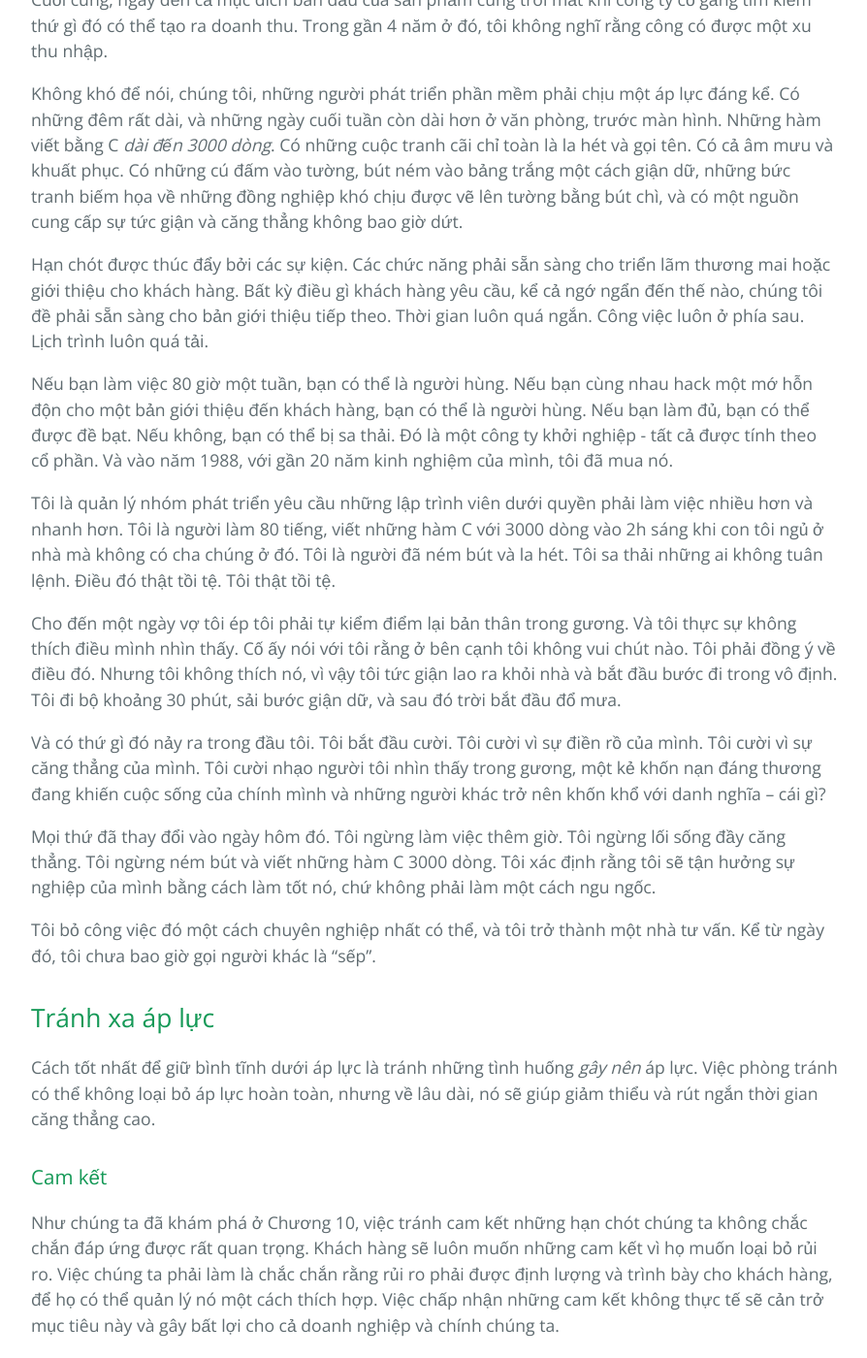
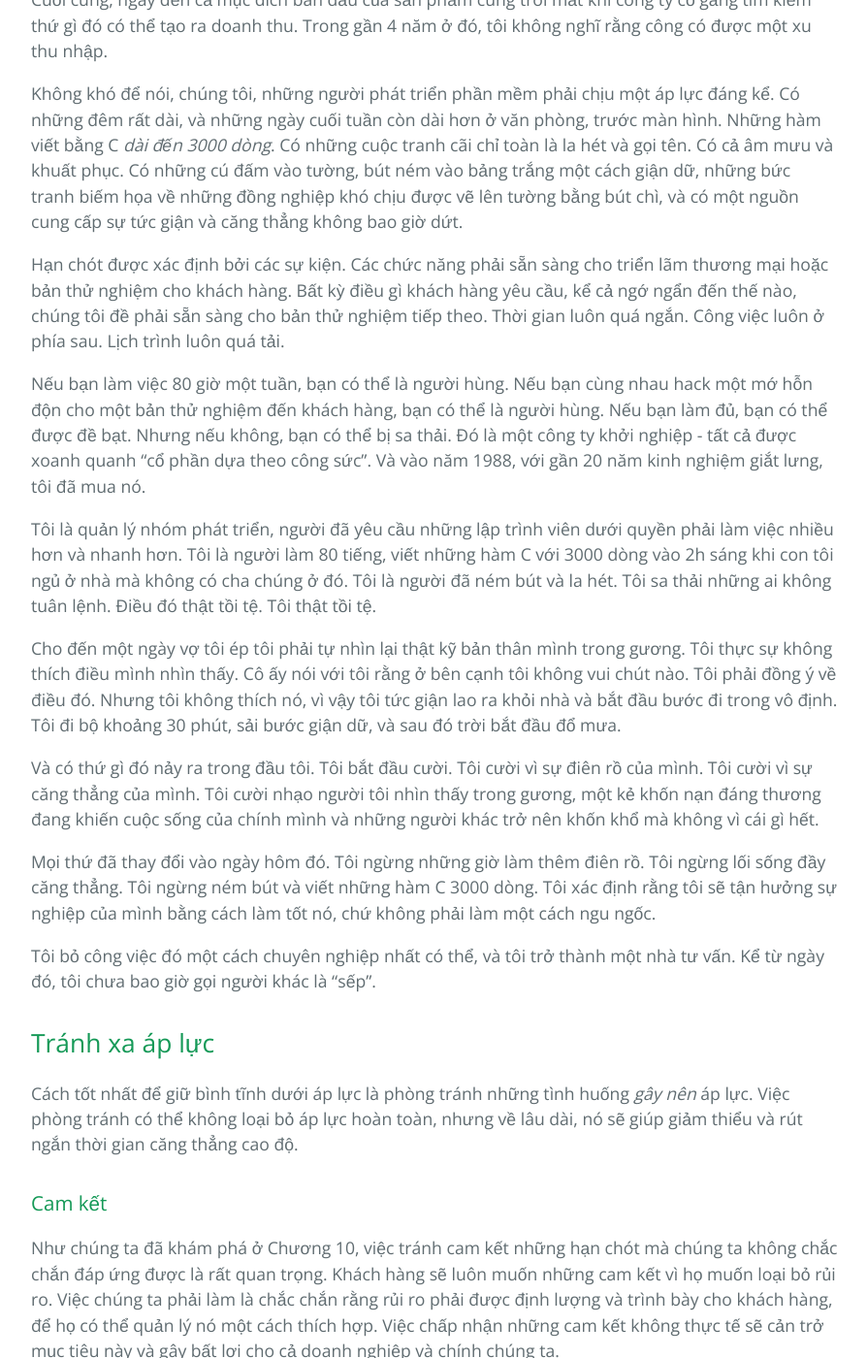
Before and after one commit to HaiBV/haibv.github.io, a Jekyll site: the page built from clean-coder/chapter-11-pressure.md, in a window 1280 px wide and 1400 px high, scrolled down 1535 px. Shown: the whole window at 97% size, without its empty margins (192-1086 px from the left). Built offline with Jekyll 4.4.1, drawn with Linux system fonts in a browser that asks for light colours; our own code applies the rules of GitHub Pages for plain Markdown files; some of the changed text lies outside the part shown.

Commit message:
Book - The Clean Coder - Correction - C11

```diff
--- a/clean-coder/chapter-11-pressure.md
+++ b/clean-coder/chapter-11-pressure.md
@@ -20,33 +20,33 @@ Tầm nhìn ban đầu của sản phẩm có vẻ tốt, nhưng dường như k
 
 Không khó để nói, chúng tôi, những người phát triển phần mềm phải chịu một áp lực đáng kể. Có những đêm rất dài, và những ngày cuối tuần còn dài hơn ở văn phòng, trước màn hình. Những hàm viết bằng C _dài đến 3000 dòng_. Có những cuộc tranh cãi chỉ toàn là la hét và gọi tên. Có cả âm mưu và khuất phục. Có những cú đấm vào tường, bút ném vào bảng trắng một cách giận dữ, những bức tranh biếm họa về những đồng nghiệp khó chịu được vẽ lên tường bằng bút chì, và có một nguồn cung cấp sự tức giận và căng thẳng không bao giờ dứt.
 
-Hạn chót được thúc đẩy bởi các sự kiện. Các chức năng phải sẵn sàng cho triển lãm thương mai hoặc giới thiệu cho khách hàng. Bất kỳ điều gì khách hàng yêu cầu, kể cả ngớ ngẩn đến thế nào, chúng tôi đề phải sẵn sàng cho bản giới thiệu tiếp theo. Thời gian luôn quá ngắn. Công việc luôn ở phía sau. Lịch trình luôn quá tải.
+Hạn chót được xác định bởi các sự kiện. Các chức năng phải sẵn sàng cho triển lãm thương mại hoặc bản thử nghiệm cho khách hàng. Bất kỳ điều gì khách hàng yêu cầu, kể cả ngớ ngẩn đến thế nào, chúng tôi đề phải sẵn sàng cho bản thử nghiệm tiếp theo. Thời gian luôn quá ngắn. Công việc luôn ở phía sau. Lịch trình luôn quá tải.
 
-Nếu bạn làm việc 80 giờ một tuần, bạn có thể là người hùng. Nếu bạn cùng nhau hack một mớ hỗn độn cho một bản giới thiệu đến khách hàng, bạn có thể là người hùng. Nếu bạn làm đủ, bạn có thể được đề bạt. Nếu không, bạn có thể bị sa thải. Đó là một công ty khởi nghiệp - tất cả được tính theo cổ phần. Và vào năm 1988, với gần 20 năm kinh nghiệm của mình, tôi đã mua nó.
+Nếu bạn làm việc 80 giờ một tuần, bạn có thể là người hùng. Nếu bạn cùng nhau hack một mớ hỗn độn cho một bản thử nghiệm đến khách hàng, bạn có thể là người hùng. Nếu bạn làm đủ, bạn có thể được đề bạt. Nhưng nếu không, bạn có thể bị sa thải. Đó là một công ty khởi nghiệp - tất cả được xoanh quanh "cổ phần dựa theo công sức". Và vào năm 1988, với gần 20 năm kinh nghiệm giắt lưng, tôi đã mua nó.
 
-Tôi là quản lý nhóm phát triển yêu cầu những lập trình viên dưới quyền phải làm việc nhiều hơn và nhanh hơn. Tôi là người làm 80 tiếng, viết những hàm C với 3000 dòng vào 2h sáng khi con tôi ngủ ở nhà mà không có cha chúng ở đó. Tôi là người đã ném bút và la hét. Tôi sa thải những ai không tuân lệnh. Điều đó thật tồi tệ. Tôi thật tồi tệ.
+Tôi là quản lý nhóm phát triển, người đã yêu cầu những lập trình viên dưới quyền phải làm việc nhiều hơn và nhanh hơn. Tôi là người làm 80 tiếng, viết những hàm C với 3000 dòng vào 2h sáng khi con tôi ngủ ở nhà mà không có cha chúng ở đó. Tôi là người đã ném bút và la hét. Tôi sa thải những ai không tuân lệnh. Điều đó thật tồi tệ. Tôi thật tồi tệ.
 
-Cho đến một ngày vợ tôi ép tôi phải tự kiểm điểm lại bản thân trong gương. Và tôi thực sự không thích điều mình nhìn thấy. Cố ấy nói với tôi rằng ở bên cạnh tôi không vui chút nào. Tôi phải đồng ý về điều đó. Nhưng tôi không thích nó, vì vậy tôi tức giận lao ra khỏi nhà và bắt đầu bước đi trong vô định. Tôi đi bộ khoảng 30 phút, sải bước giận dữ, và sau đó trời bắt đầu đổ mưa.
+Cho đến một ngày vợ tôi ép tôi phải tự nhìn lại thật kỹ bản thân mình trong gương. Tôi thực sự không thích điều mình nhìn thấy. Cô ấy nói với tôi rằng ở bên cạnh tôi không vui chút nào. Tôi phải đồng ý về điều đó. Nhưng tôi không thích nó, vì vậy tôi tức giận lao ra khỏi nhà và bắt đầu bước đi trong vô định. Tôi đi bộ khoảng 30 phút, sải bước giận dữ, và sau đó trời bắt đầu đổ mưa.
 
-Và có thứ gì đó nảy ra trong đầu tôi. Tôi bắt đầu cười. Tôi cười vì sự điền rồ của mình. Tôi cười vì sự căng thẳng của mình. Tôi cười nhạo người tôi nhìn thấy trong gương, một kẻ khốn nạn đáng thương đang khiến cuộc sống của chính mình và những người khác trở nên khốn khổ với danh nghĩa -- cái gì?
+Và có thứ gì đó nảy ra trong đầu tôi. Tôi bắt đầu cười. Tôi cười vì sự điên rồ của mình. Tôi cười vì sự căng thẳng của mình. Tôi cười nhạo người tôi nhìn thấy trong gương, một kẻ khốn nạn đáng thương đang khiến cuộc sống của chính mình và những người khác trở nên khốn khổ mà không vì cái gì hết.
 
-Mọi thứ đã thay đổi vào ngày hôm đó. Tôi ngừng làm việc thêm giờ. Tôi ngừng lối sống đầy căng thẳng. Tôi ngừng ném bút và viết những hàm C 3000 dòng. Tôi xác định rằng tôi sẽ tận hưởng sự nghiệp của mình bằng cách làm tốt nó, chứ không phải làm một cách ngu ngốc.
+Mọi thứ đã thay đổi vào ngày hôm đó. Tôi ngừng những giờ làm thêm điên rồ. Tôi ngừng lối sống đầy căng thẳng. Tôi ngừng ném bút và viết những hàm C 3000 dòng. Tôi xác định rằng tôi sẽ tận hưởng sự nghiệp của mình bằng cách làm tốt nó, chứ không phải làm một cách ngu ngốc.
 
 Tôi bỏ công việc đó một cách chuyên nghiệp nhất có thể, và tôi trở thành một nhà tư vấn. Kể từ ngày đó, tôi chưa bao giờ gọi người khác là "sếp".
 
 ## Tránh xa áp lực
 
-Cách tốt nhất để giữ bình tĩnh dưới áp lực là tránh những tình huống _gây nên_ áp lực. Việc phòng tránh có thể không loại bỏ áp lực hoàn toàn, nhưng về lâu dài, nó sẽ giúp giảm thiểu và rút ngắn thời gian căng thẳng cao.
+Cách tốt nhất để giữ bình tĩnh dưới áp lực là phòng tránh những tình huống _gây nên_ áp lực. Việc phòng tránh có thể không loại bỏ áp lực hoàn toàn, nhưng về lâu dài, nó sẽ giúp giảm thiểu và rút ngắn thời gian căng thẳng cao độ.
 
 ### Cam kết
 
-Như chúng ta đã khám phá ở Chương 10, việc tránh cam kết những hạn chót chúng ta không chắc chắn đáp ứng được rất quan trọng. Khách hàng sẽ luôn muốn những cam kết vì họ muốn loại bỏ rủi ro. Việc chúng ta phải làm là chắc chắn rằng rủi ro phải được định lượng và trình bày cho khách hàng, để họ có thể quản lý nó một cách thích hợp. Việc chấp nhận những cam kết không thực tế sẽ cản trở mục tiêu này và gây bất lợi cho cả doanh nghiệp và chính chúng ta.
+Như chúng ta đã khám phá ở Chương 10, việc tránh cam kết những hạn chót mà chúng ta không chắc chắn đáp ứng được là rất quan trọng. Khách hàng sẽ luôn muốn những cam kết vì họ muốn loại bỏ rủi ro. Việc chúng ta phải làm là chắc chắn rằng rủi ro phải được định lượng và trình bày cho khách hàng, để họ có thể quản lý nó một cách thích hợp. Việc chấp nhận những cam kết không thực tế sẽ cản trở mục tiêu này và gây bất lợi cho cả doanh nghiệp và chính chúng ta.
 
-Đôi khi chúng ta đặt ra những cam kết. Đôi khi chúng nhận ra khách hàng của mình đã hứa với người dùng mà không tham khảo ý kiến của chúng ta. Khi việc này xảy ra chúng ta có trách nhiệm giúp khách hàng tìm cách đám ứng những cam kết đó. Tuy nhiên, chúng ta _không_ có trách nhiệm phải _chấp nhận_ các cam kết đó.
+Đôi khi những cam kết được đặt ra cho chúng ta. Đôi khi chúng nhận ra bộ phận kinh doanh của công ty đã hứa với khách hàng mà không tham khảo ý kiến của chúng ta. Khi việc này xảy ra chúng ta có vinh dự được giúp bộ phận kinh doanh tìm cách đám ứng những cam kết đó. Tuy nhiên, chúng ta _không_ có trách nhiệm phải _chấp nhận_ các cam kết đó.
 
-Phân biệt rõ việc này rất quan trọng. Những người chuyên nghiệp luôn giúp đỡ khách hàng tìm cách đạt được mục đích cuối cùng. Nhưng những người chuyên nghiệp không nhất thiết phải chấp nhận những cam kết đặt ra bởi khách hàng. Bởi vì cuối cùng, nếu chúng ta không tìm được cách nào đáp ứng được lời hứa của khách hàng, thì người đặt ra lời hứa đó phải nhận trách nhiệm.
+Phân biệt rõ việc này rất quan trọng. Những người chuyên nghiệp luôn giúp đỡ bộ phận kinh doanh tìm cách đạt được mục tiêu cuối cùng. Nhưng những người chuyên nghiệp không nhất thiết phải chấp nhận những cam kết đặt ra bởi bộ phận kinh doanh. Bởi vì cuối cùng, nếu chúng ta không tìm được cách nào đáp ứng được lời hứa của bộ phận kinh doanh, thì người đặt ra lời hứa đó phải nhận trách nhiệm.
 
-Nói thì rất dễ. Nhưng khi khách hàng của bạn thất bại, và tiền lương của bạn bị chậm do không đáp ứng cam kết, rất khó để không cảm thấy áp lực. Nhưng nếu bạn hành xử một cách chuyên nghiệp, ít nhất bạn có thể ngẩng cao đầu để tìm một công việc mới.
+Nói thì rất dễ. Nhưng khi bộ phận kinh doanh của công ty thất bại, và tiền lương của bạn bị chậm do không đáp ứng cam kết, rất khó để không cảm thấy áp lực. Nhưng nếu bạn hành xử một cách chuyên nghiệp, ít nhất bạn có thể ngẩng cao đầu để tìm một công việc mới.
 
 ### Giữ sạch sẽ
 
```
